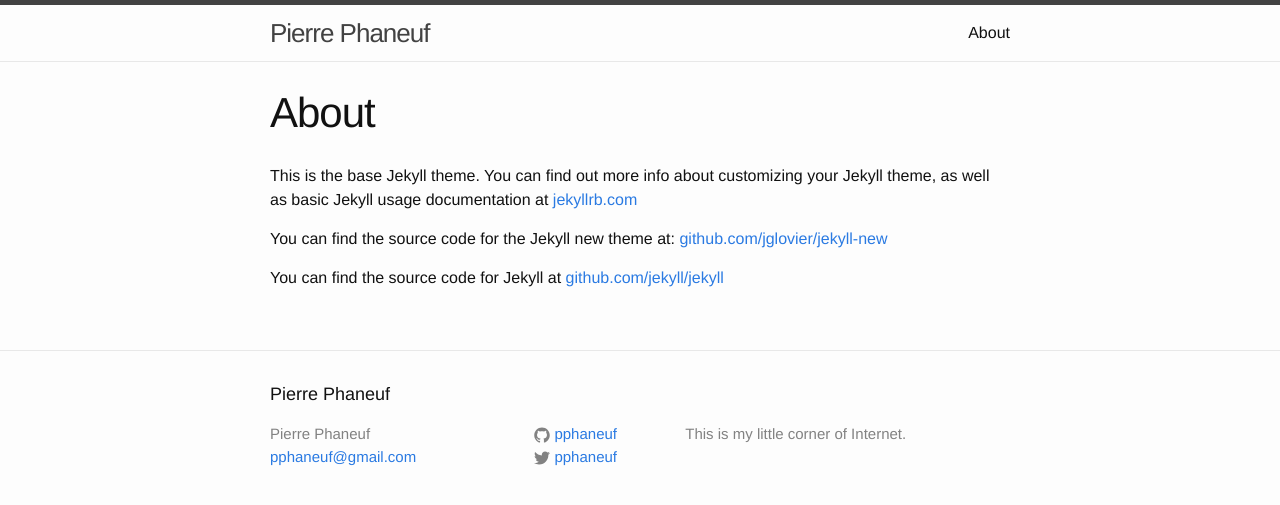
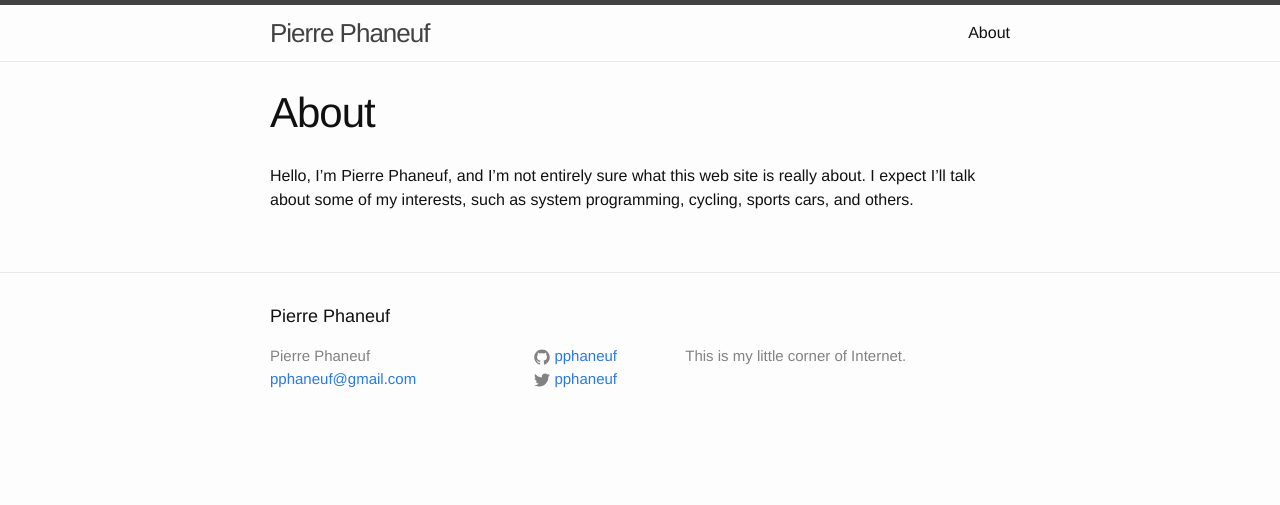
Before and after one commit to pphaneuf/pphaneuf.github.io, a Jekyll site: the page built from about.md, in a window 1280 px wide. Shown: the top 505 px of the page. Built offline with Jekyll 4.4.1, drawn with Linux system fonts in a browser that asks for light colours.

Commit message:
Replace the "about" page with a short blurb.

```diff
--- a/about.md
+++ b/about.md
@@ -4,8 +4,4 @@
 permalink: /about/
 ---
 
-This is the base Jekyll theme. You can find out more info about customizing your Jekyll theme, as well as basic Jekyll usage documentation at [jekyllrb.com](http://jekyllrb.com/)
-
-You can find the source code for the Jekyll new theme at: [github.com/jglovier/jekyll-new](https://github.com/jglovier/jekyll-new)
-
-You can find the source code for Jekyll at [github.com/jekyll/jekyll](https://github.com/jekyll/jekyll)
+Hello, I'm Pierre Phaneuf, and I'm not entirely sure what this web site is really about. I expect I'll talk about some of my interests, such as system programming, cycling, sports cars, and others.
```
